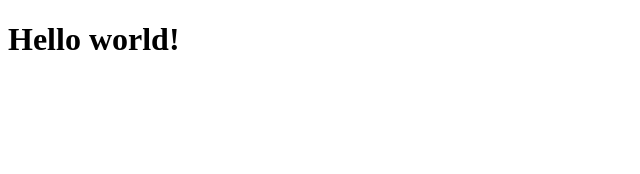
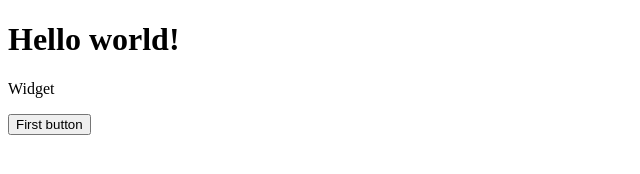
Before and after one commit to ALBINATOR-3000/my-projekt, a plain HTML site: page index.html in a window 1280 px wide. Shown: the whole page, without its empty margins (0-640 px from the left). Drawn offline with Linux system fonts and the light colour scheme.

Commit message:
block wiget with btn

```diff
--- a/index.html
+++ b/index.html
@@ -8,5 +8,9 @@
 </head>
 <body>
    <h1>Hello world!</h1>
+   <div id="container">
+       <p>Widget</p>
+       <button class= "first-btn">First button</button>
+   </div>
 </body>
 </html>
```
